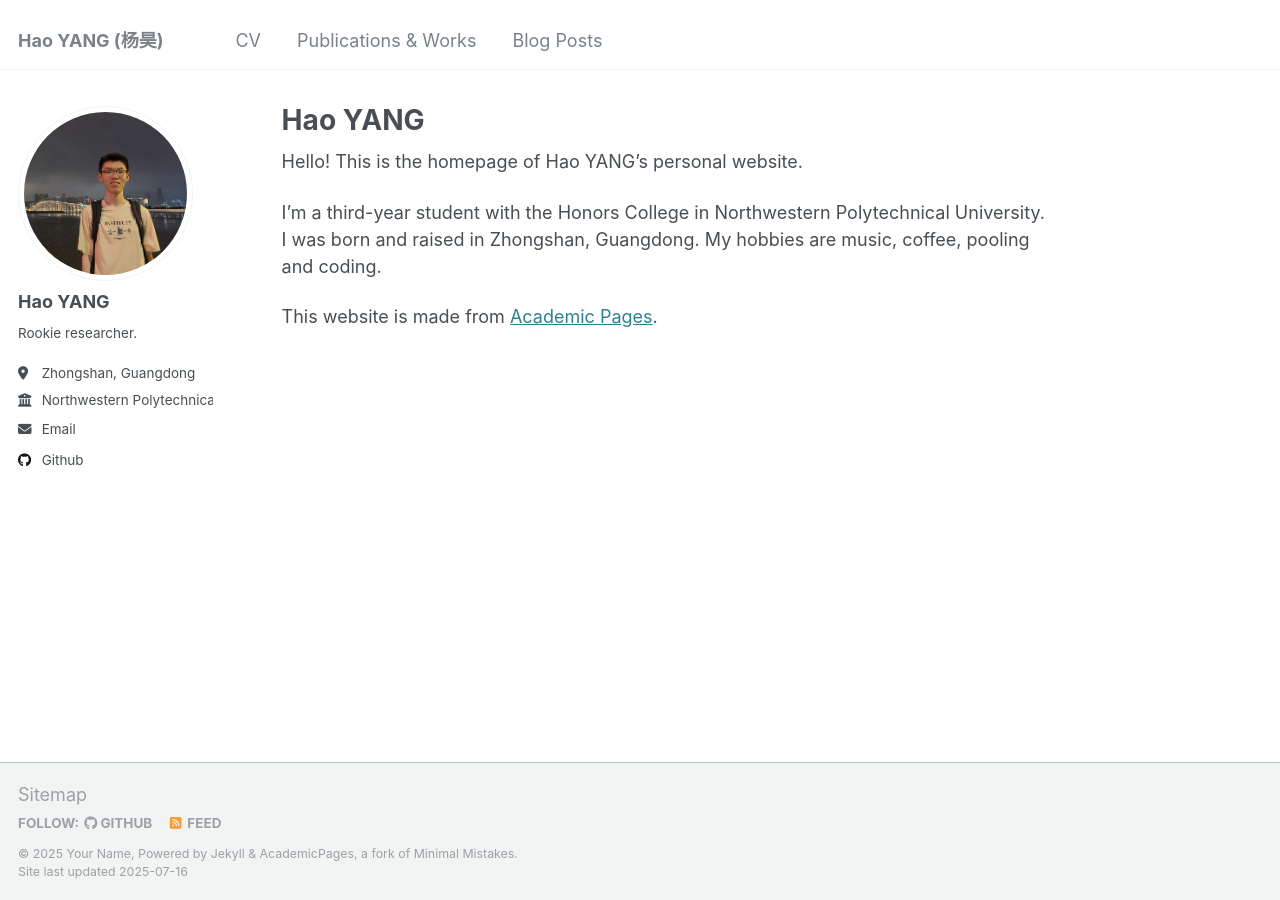
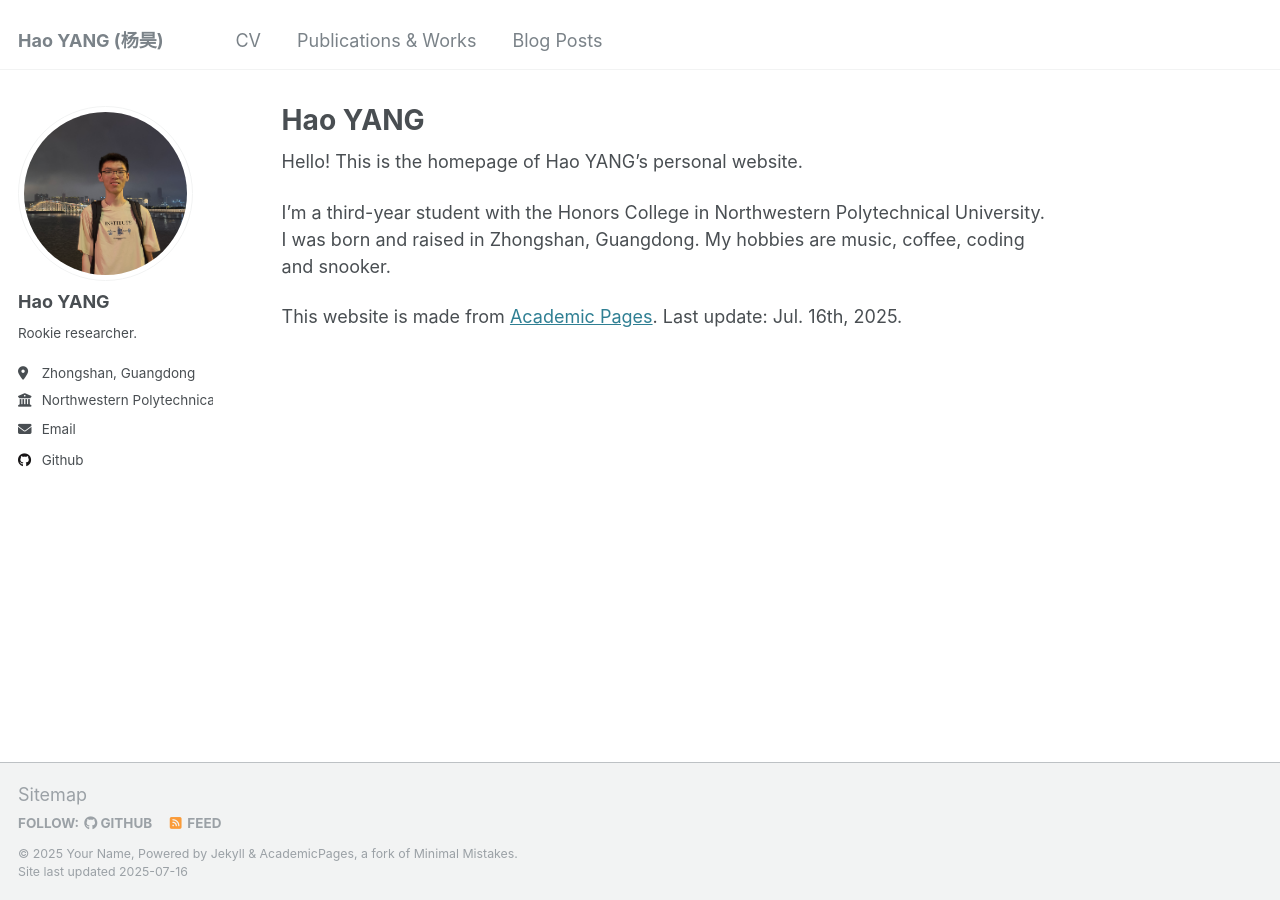
Before and after one commit to haoyangofficial/haoyangofficial.github.io, a Jekyll site: the page built from _pages/about.md, in a window 1280 px wide. Built offline with Jekyll 4.4.1, drawn with Linux system fonts in a browser that asks for light colours.

Commit message:
Modify about.md

```diff
--- a/_pages/about.md
+++ b/_pages/about.md
@@ -9,6 +9,6 @@ redirect_from:
 
 Hello! This is the homepage of Hao YANG's personal website.
 
-I'm a third-year student with the Honors College in Northwestern Polytechnical University. I was born and raised in Zhongshan, Guangdong. My hobbies are music, coffee, pooling and coding.
+I'm a third-year student with the Honors College in Northwestern Polytechnical University. I was born and raised in Zhongshan, Guangdong. My hobbies are music, coffee, coding and snooker.
 
-This website is made from [Academic Pages](https://academicpages.github.io/).
+This website is made from [Academic Pages](https://academicpages.github.io/). Last update: Jul. 16th, 2025.
```
